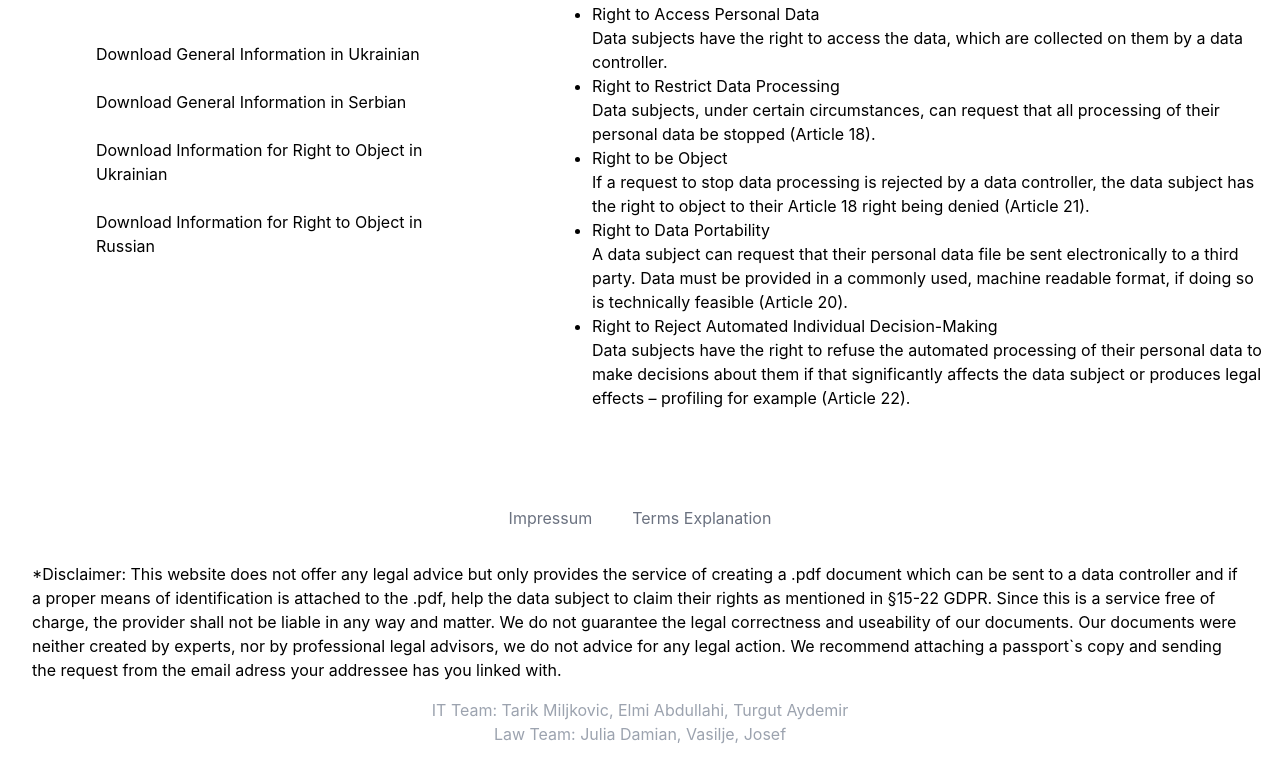
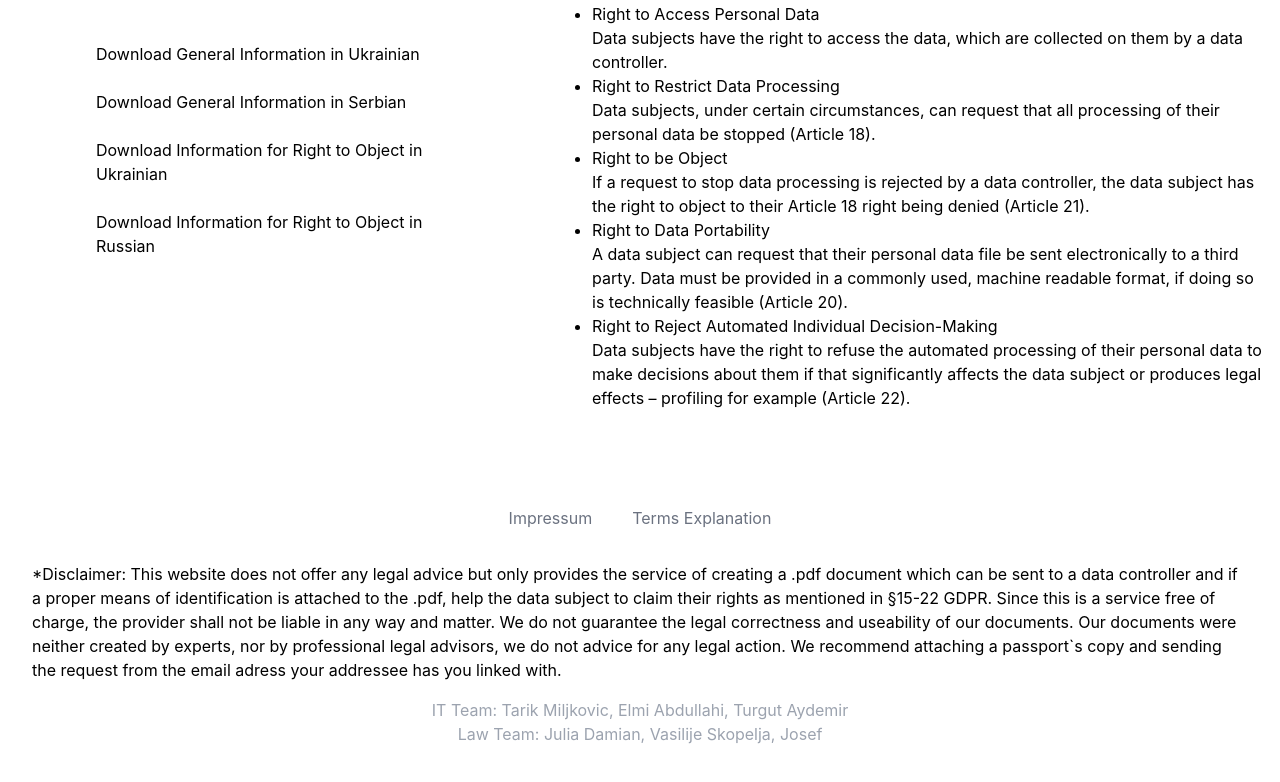
Before and after one commit to tarikmiljkovic/gdpr, a Next.js app: page / in a window 1280 px wide. Shown: the part 934-1716 px from the top of the page. Built offline with nearby package versions, Linux system fonts and the light colour scheme.

Commit message:
enables 7 requests and translations

```diff
--- a/components/Footer.js
+++ b/components/Footer.js
@@ -65,7 +65,7 @@ const navigation = {
           IT Team: Tarik Miljkovic, Elmi Abdullahi, Turgut Aydemir
         </p>
         <p className="mt-0 text-center text-base text-gray-400">
-          Law Team: Julia Damian, Vasilje, Josef
+          Law Team: Julia Damian, Vasilije Skopelja, Josef
         </p>
       </div>
     </footer>
```
